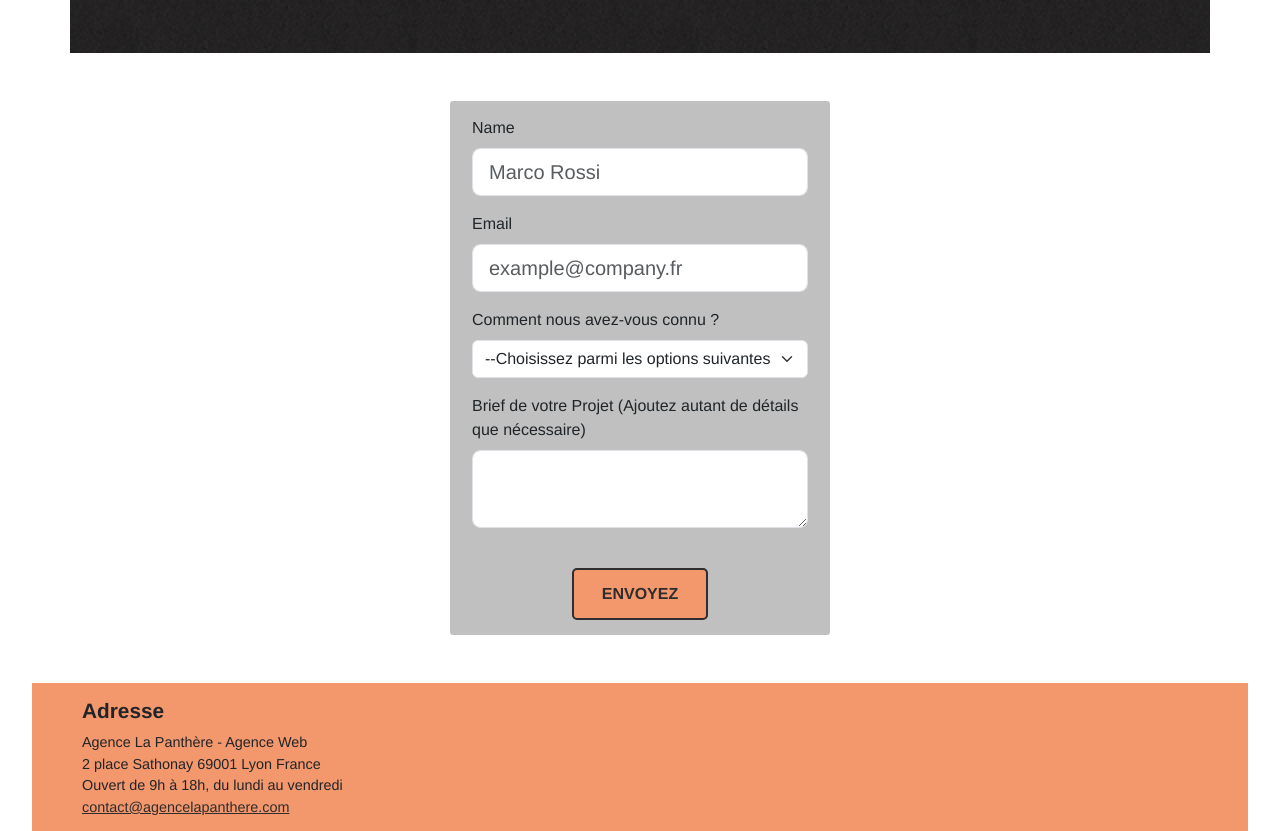
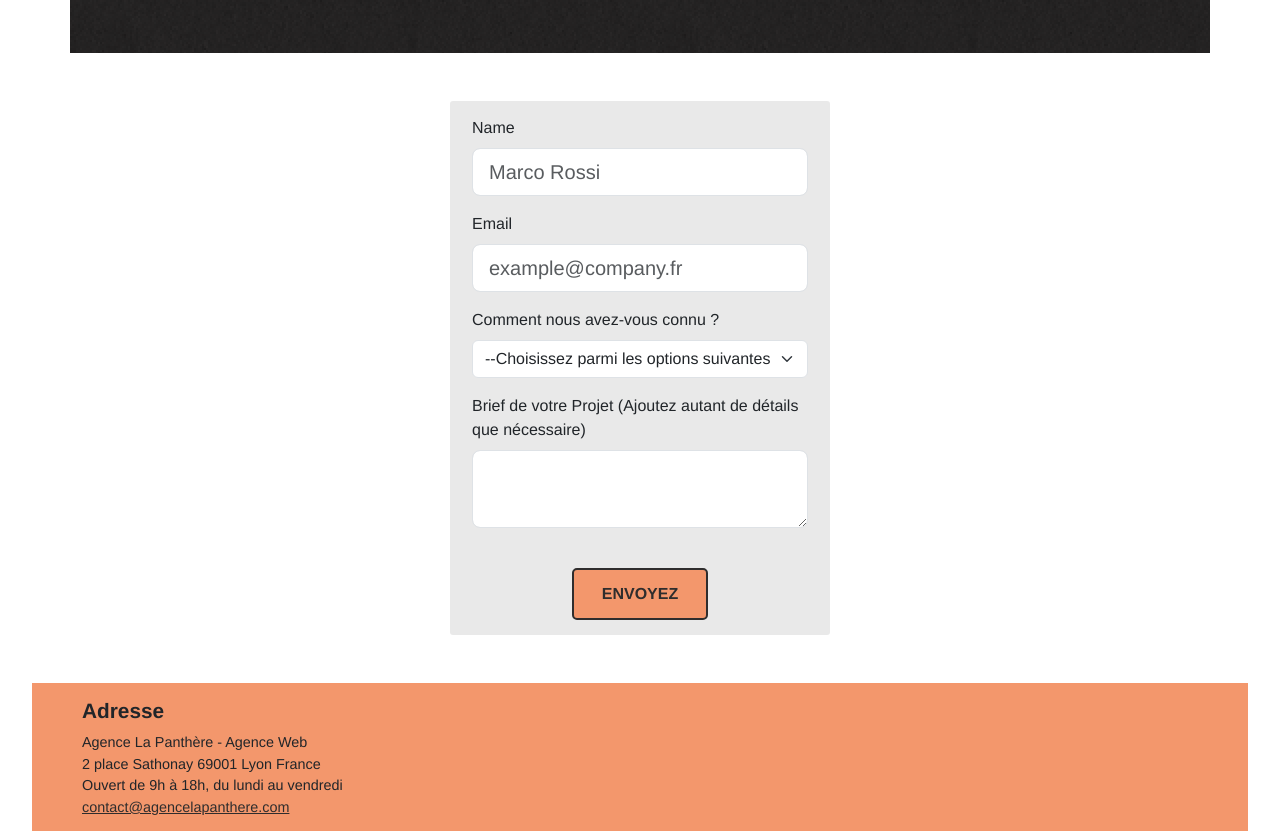
Before and after one commit to steffFrank/optimizeWebsite, a plain HTML site: page index.html in a window 1280 px wide. Shown: the part 3654-4485 px from the top of the page. Drawn offline with nearby package versions, Linux system fonts and the light colour scheme.

Commit message:
refactor: Reduce the opacity of the form background

```diff
--- a/style.css
+++ b/style.css
@@ -176,10 +176,9 @@ cite span:last-child {
 
 
 .form {
-    background-color: rgba(45, 47, 45, 0.3);
+    background-color: rgba(45, 47, 45, 0.1);
     padding: 15px 10px;
     border-radius: 3px;
-    /* max-width: 500px; */
 }
 .form .btn-block {
   text-align: center;
```
